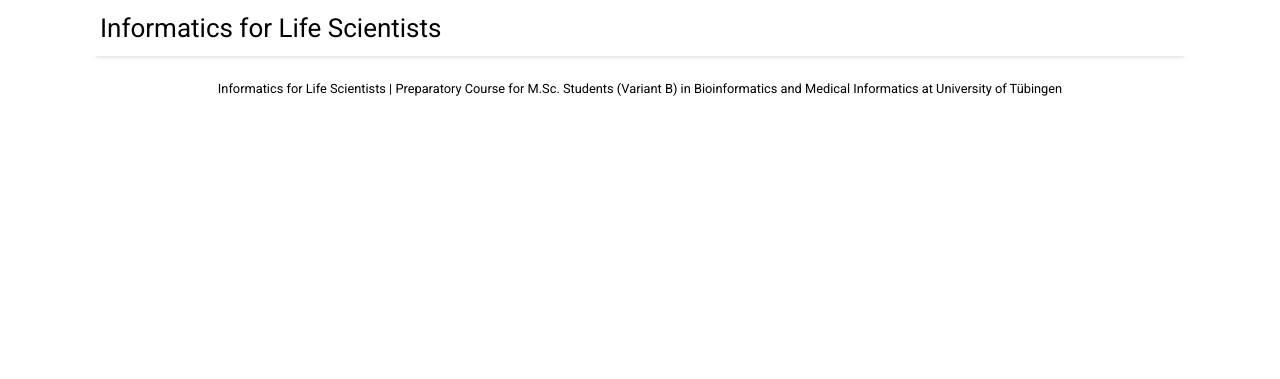
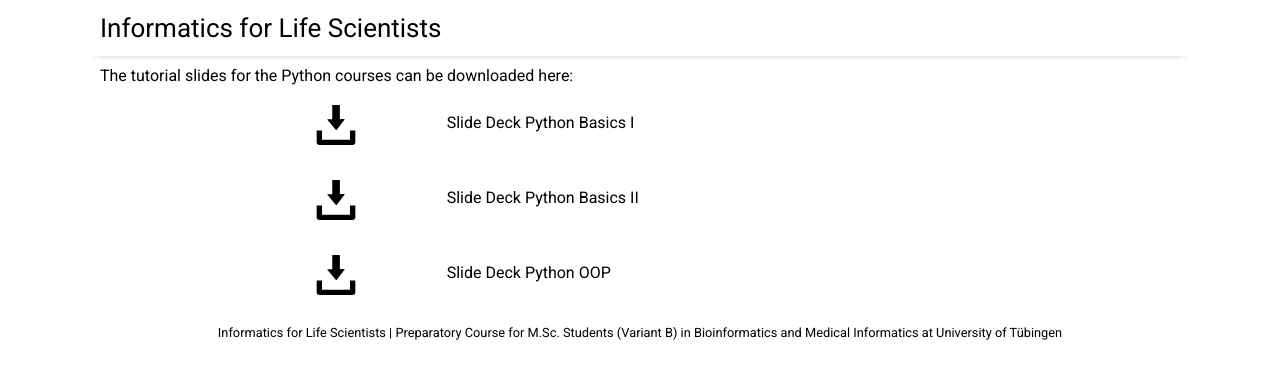
Before and after one commit to BioInfPrep/bioinfprep.github.io, a Jekyll site: the page built from index.html, in a window 1280 px wide. Shown: the top 379 px of the page. Built offline with Jekyll 4.4.1, drawn with Linux system fonts in a browser that asks for light colours; nearby versions of some CDN libraries.

Commit message:
Update index.html

```diff
--- a/index.html
+++ b/index.html
@@ -2,3 +2,11 @@
 layout: default
 title: "Home"
 ---
+
+The tutorial slides for the Python courses can be downloaded here:
+
+<table style="border-collapse: collapse; border:none; max-width:800px; margin:auto">
+<tr><td style="border:none"><a href="/assets/slides/BioInfPrep_Python_Intro_I.pdf"><img style="width:40px;" src="/assets/img/save-file.svg" alt="download"/></a></td><td style="border:none">Slide Deck Python Basics I</td></tr>
+<tr><td style="border:none"><a href="/assets/slides/BioInfPrep_Python_Intro_II.pdf"><img style="width:40px;" src="/assets/img/save-file.svg" alt="download"/></a></td><td style="border:none">Slide Deck Python Basics II</td></tr>
+<tr><td style="border:none"><a href="/assets/slides/BioInfPrep_Python_OOP.pdf"><img style="width:40px;" src="/assets/img/save-file.svg" alt="download"/></a></td><td style="border:none">Slide Deck Python OOP</td></tr>
+</table>
```
